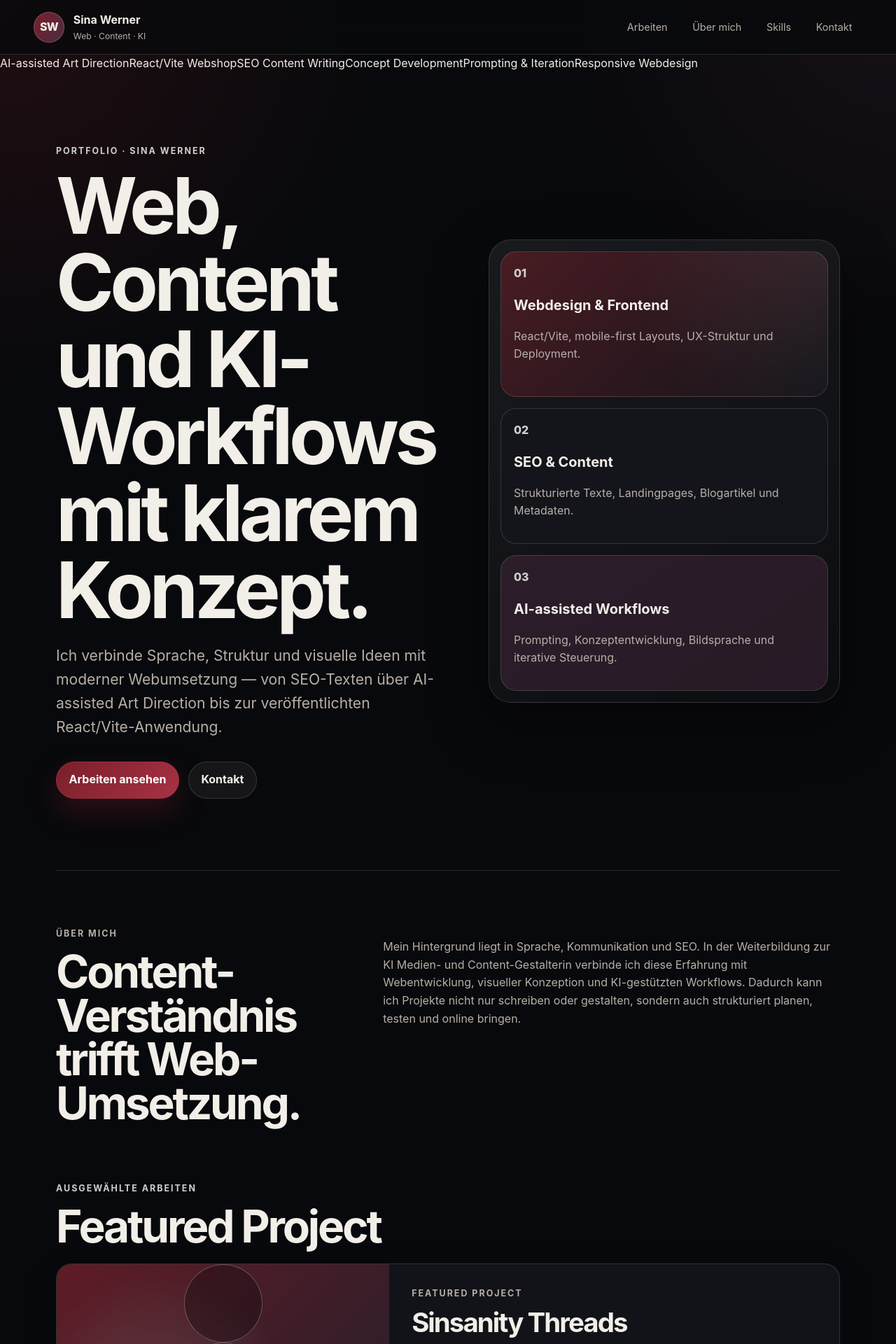
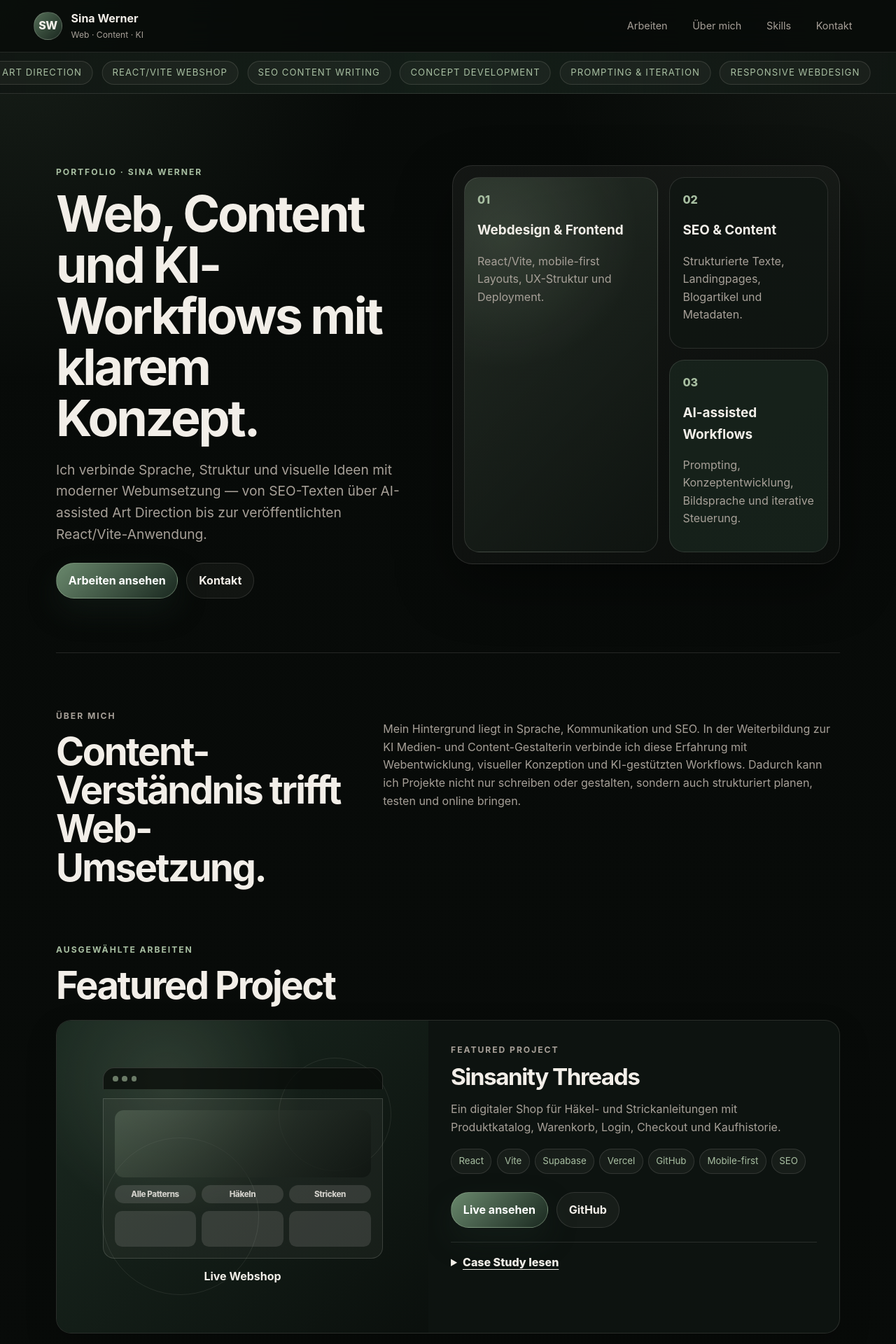
Before and after one commit to sinsanityai/portfolio, a React (Vite) app: page / in a window 1280 px wide. Shown: the top 1920 px of the page at 70% size. Built offline with nearby package versions, Linux system fonts and the light colour scheme.

Commit message:
style: redesign portfolio with dark green one-page layout

```diff
--- a/src/styles.css
+++ b/src/styles.css
@@ -1,16 +1,15 @@
 :root {
-  --bg: #08090c;
-  --bg-soft: #101116;
-  --card: #15161d;
-  --card-strong: #1c1d25;
+  --bg: #070a08;
+  --bg-soft: #0c100d;
+  --surface: #101612;
+  --surface-2: #161d18;
   --text: #f2eee8;
-  --muted: #b7afa8;
-  --line: rgba(242, 238, 232, 0.14);
-  --accent: #7a1f2a;
-  --accent-bright: #a83245;
-  --plum: #4a2c40;
-  --silver: #cfcfcf;
-  --shadow: 0 30px 80px rgba(0, 0, 0, 0.38);
+  --muted: #a7a098;
+  --line: rgba(242, 238, 232, 0.12);
+  --accent: #6f8f72;
+  --accent-soft: #a8bfa2;
+  --accent-dark: #1b2a21;
+  --shadow: 0 30px 80px rgba(0, 0, 0, 0.42);
 }
 
 * {
@@ -19,15 +18,16 @@
 
 html {
   scroll-behavior: smooth;
+  scroll-padding-top: 7rem;
 }
 
 body {
   margin: 0;
   min-width: 320px;
   background:
-    radial-gradient(circle at top left, rgba(122, 31, 42, 0.22), transparent 34rem),
-    radial-gradient(circle at top right, rgba(74, 44, 64, 0.22), transparent 30rem),
-    var(--bg);
+    radial-gradient(circle at top left, rgba(111, 143, 114, 0.16), transparent 34rem),
+    radial-gradient(circle at top right, rgba(168, 191, 162, 0.08), transparent 32rem),
+    linear-gradient(180deg, #070a08 0%, #080b09 45%, #060806 100%);
   color: var(--text);
   font-family: Inter, ui-sans-serif, system-ui, -apple-system, BlinkMacSystemFont, "Segoe UI", sans-serif;
   line-height: 1.6;
@@ -38,7 +38,8 @@ a {
 }
 
 button,
-a {
+a,
+summary {
   -webkit-tap-highlight-color: transparent;
 }
 
@@ -50,9 +51,9 @@ a {
   align-items: center;
   justify-content: space-between;
   gap: 1.5rem;
-  padding: 1rem clamp(1rem, 4vw, 3rem);
+  padding: 0.9rem clamp(1rem, 4vw, 3rem);
   border-bottom: 1px solid var(--line);
-  background: rgba(8, 9, 12, 0.78);
+  background: rgba(7, 10, 8, 0.8);
   backdrop-filter: blur(18px);
 }
 
@@ -65,12 +66,13 @@ a {
 
 .brand-mark {
   display: grid;
-  width: 2.75rem;
-  height: 2.75rem;
+  width: 2.55rem;
+  height: 2.55rem;
   place-items: center;
-  border: 1px solid rgba(242, 238, 232, 0.22);
+  border: 1px solid rgba(242, 238, 232, 0.18);
   border-radius: 999px;
-  background: linear-gradient(135deg, var(--accent), var(--plum));
+  background: linear-gradient(135deg, rgba(111, 143, 114, 0.75), rgba(27, 42, 33, 0.95));
+  color: var(--text);
   font-weight: 800;
   letter-spacing: -0.04em;
 }
@@ -99,13 +101,15 @@ a {
   color: var(--muted);
   font-size: 0.9rem;
   text-decoration: none;
+  transition: color 160ms ease, border-color 160ms ease, background 160ms ease;
 }
 
 .site-nav a:hover,
-.site-nav a.active {
-  border-color: var(--line);
+.site-nav a:focus-visible {
+  border-color: rgba(168, 191, 162, 0.24);
   color: var(--text);
-  background: rgba(242, 238, 232, 0.06);
+  background: rgba(242, 238, 232, 0.05);
+  outline: none;
 }
 
 .section-shell {
@@ -113,19 +117,52 @@ a {
   margin: 0 auto;
 }
 
+.motion-strip {
+  overflow: hidden;
+  border-bottom: 1px solid var(--line);
+  background: linear-gradient(90deg, rgba(16, 22, 18, 0.92), rgba(27, 42, 33, 0.62), rgba(16, 22, 18, 0.92));
+}
+
+.motion-track {
+  display: flex;
+  width: max-content;
+  gap: 0.8rem;
+  padding: 0.75rem 1rem;
+  animation: strip-scroll 34s linear infinite;
+}
+
+.motion-track span {
+  display: inline-flex;
+  align-items: center;
+  min-height: 2.1rem;
+  border: 1px solid rgba(242, 238, 232, 0.13);
+  border-radius: 999px;
+  padding: 0.35rem 0.9rem;
+  color: var(--accent-soft);
+  background: rgba(242, 238, 232, 0.04);
+  font-size: 0.82rem;
+  letter-spacing: 0.08em;
+  text-transform: uppercase;
+  white-space: nowrap;
+}
+
+@keyframes strip-scroll {
+  from { transform: translateX(0); }
+  to { transform: translateX(-50%); }
+}
+
 .hero {
   display: grid;
-  grid-template-columns: minmax(0, 1.05fr) minmax(300px, 0.95fr);
+  grid-template-columns: minmax(0, 0.95fr) minmax(300px, 1.05fr);
   gap: clamp(2rem, 5vw, 4rem);
-  align-items: center;
-  min-height: calc(100svh - 6rem);
-  padding: clamp(4rem, 8vw, 7rem) 0;
+  align-items: start;
+  padding: clamp(4rem, 8vw, 6.5rem) 0 clamp(3rem, 6vw, 5rem);
 }
 
 .eyebrow {
   margin: 0 0 0.8rem;
-  color: var(--silver);
-  font-size: 0.78rem;
+  color: var(--accent-soft);
+  font-size: 0.76rem;
   font-weight: 750;
   letter-spacing: 0.16em;
   text-transform: uppercase;
@@ -133,47 +170,54 @@ a {
 
 h1,
 h2,
-h3 {
+h3,
+h4 {
   margin: 0;
-  letter-spacing: -0.05em;
-  line-height: 0.98;
+  letter-spacing: -0.045em;
+  line-height: 1.02;
 }
 
 h1 {
-  max-width: 820px;
-  font-size: clamp(3.2rem, 9vw, 7rem);
+  max-width: 760px;
+  font-size: clamp(2.35rem, 5.6vw, 4.75rem);
 }
 
 h2 {
-  font-size: clamp(2rem, 5vw, 4.15rem);
+  font-size: clamp(1.9rem, 4.3vw, 3.4rem);
 }
 
 h3 {
-  font-size: clamp(1.6rem, 3vw, 2.5rem);
+  font-size: clamp(1.45rem, 2.6vw, 2.2rem);
+}
+
+h4 {
+  font-size: 1rem;
+  letter-spacing: -0.02em;
 }
 
 .hero-text {
   max-width: 720px;
-  margin: 1.45rem 0 0;
+  margin: 1.35rem 0 0;
   color: var(--muted);
-  font-size: clamp(1.08rem, 2vw, 1.32rem);
+  font-size: clamp(1.02rem, 1.6vw, 1.2rem);
 }
 
-.hero-actions {
+.hero-actions,
+.project-actions {
   display: flex;
   flex-wrap: wrap;
-  gap: 0.8rem;
-  margin-top: 2rem;
+  gap: 0.75rem;
+  margin-top: 1.6rem;
 }
 
 .button {
   display: inline-flex;
   align-items: center;
   justify-content: center;
-  min-height: 2.9rem;
+  min-height: 2.8rem;
   border: 1px solid var(--line);
   border-radius: 999px;
-  padding: 0.8rem 1.1rem;
+  padding: 0.74rem 1.05rem;
   font-weight: 750;
   text-decoration: none;
   transition: transform 160ms ease, border-color 160ms ease, background 160ms ease;
@@ -184,24 +228,25 @@ h3 {
 }
 
 .button-primary {
-  border-color: rgba(168, 50, 69, 0.55);
-  background: linear-gradient(135deg, var(--accent), var(--accent-bright));
+  border-color: rgba(168, 191, 162, 0.42);
+  background: linear-gradient(135deg, rgba(111, 143, 114, 0.95), rgba(27, 42, 33, 0.98));
   color: white;
-  box-shadow: 0 18px 40px rgba(122, 31, 42, 0.32);
+  box-shadow: 0 18px 40px rgba(27, 42, 33, 0.38);
 }
 
 .button-secondary {
-  background: rgba(242, 238, 232, 0.06);
+  background: rgba(242, 238, 232, 0.045);
   color: var(--text);
 }
 
 .hero-panel {
   display: grid;
+  grid-template-columns: 1.1fr 0.9fr;
   gap: 1rem;
   padding: 1rem;
   border: 1px solid var(--line);
-  border-radius: 2rem;
-  background: linear-gradient(145deg, rgba(255,255,255,0.07), rgba(255,255,255,0.02));
+  border-radius: 1.8rem;
+  background: linear-gradient(145deg, rgba(242, 238, 232, 0.055), rgba(242, 238, 232, 0.018));
   box-shadow: var(--shadow);
 }
 
@@ -210,35 +255,37 @@ h3 {
 .case-block,
 .contact-section {
   border: 1px solid var(--line);
-  border-radius: 1.4rem;
-  background: rgba(21, 22, 29, 0.78);
+  border-radius: 1.35rem;
+  background: rgba(16, 22, 18, 0.78);
 }
 
 .panel-card {
-  padding: 1.1rem;
+  min-height: 12rem;
+  padding: 1.15rem;
 }
 
 .panel-card.large {
-  min-height: 13rem;
+  grid-row: span 2;
+  min-height: 100%;
   background:
-    linear-gradient(135deg, rgba(122, 31, 42, 0.5), rgba(21, 22, 29, 0.7)),
-    radial-gradient(circle at top right, rgba(242, 238, 232, 0.18), transparent 18rem);
+    radial-gradient(circle at 20% 15%, rgba(168, 191, 162, 0.15), transparent 12rem),
+    linear-gradient(135deg, rgba(111, 143, 114, 0.18), rgba(16, 22, 18, 0.72));
 }
 
 .panel-card.accent {
-  background: rgba(74, 44, 64, 0.45);
+  background: rgba(27, 42, 33, 0.68);
 }
 
 .panel-card span {
   display: inline-flex;
   margin-bottom: 1rem;
-  color: var(--silver);
+  color: var(--accent-soft);
   font-weight: 800;
 }
 
 .panel-card strong {
   display: block;
-  font-size: 1.25rem;
+  font-size: 1.18rem;
 }
 
 .panel-card p,
@@ -246,7 +293,8 @@ h3 {
 .case-block p,
 .intro-grid p,
 .contact-section p,
-.site-footer p {
+.site-footer p,
+.case-toggle li {
   color: var(--muted);
 }
 
@@ -279,34 +327,156 @@ h3 {
 .project-card {
   display: grid;
   overflow: hidden;
-  box-shadow: 0 18px 45px rgba(0, 0, 0, 0.18);
+  box-shadow: 0 18px 45px rgba(0, 0, 0, 0.2);
 }
 
 .project-card-featured {
-  grid-template-columns: minmax(280px, 0.85fr) minmax(0, 1.15fr);
+  grid-template-columns: minmax(300px, 0.95fr) minmax(0, 1.05fr);
   min-height: 28rem;
 }
 
 .project-visual {
+  position: relative;
   display: grid;
-  min-height: 13rem;
-  place-items: center;
+  min-height: 14rem;
+  place-items: end start;
+  overflow: hidden;
+  padding: 1.2rem;
+  text-decoration: none;
   background:
-    radial-gradient(circle at 30% 20%, rgba(207, 207, 207, 0.18), transparent 12rem),
-    linear-gradient(135deg, rgba(122, 31, 42, 0.75), rgba(74, 44, 64, 0.45) 45%, rgba(10, 10, 12, 0.86));
+    radial-gradient(circle at 30% 20%, rgba(168, 191, 162, 0.16), transparent 12rem),
+    linear-gradient(135deg, rgba(27, 42, 33, 0.98), rgba(10, 15, 12, 0.86));
+}
+
+.project-visual::before,
+.project-visual::after {
+  content: "";
+  position: absolute;
+  inset: auto auto 12% 12%;
+  width: 42%;
+  aspect-ratio: 1;
+  border: 1px solid rgba(242, 238, 232, 0.12);
+  border-radius: 50%;
+  opacity: 0.7;
+}
+
+.project-visual::after {
+  inset: 12% 10% auto auto;
+  width: 30%;
+}
+
+.project-visual span,
+.project-visual strong {
+  position: relative;
+  z-index: 1;
 }
 
 .project-visual span {
+  max-width: 12rem;
+  color: var(--text);
+  font-size: 1.05rem;
+  font-weight: 850;
+  letter-spacing: -0.03em;
+}
+
+.project-visual-featured {
+  align-content: center;
+  place-items: center;
+  gap: 0.8rem;
+}
+
+.browser-chrome,
+.site-preview {
+  position: relative;
+  z-index: 1;
+  width: min(90%, 25rem);
+}
+
+.browser-chrome {
+  display: flex;
+  gap: 0.35rem;
+  padding: 0.7rem 0.85rem;
+  border: 1px solid rgba(242, 238, 232, 0.16);
+  border-bottom: 0;
+  border-radius: 1rem 1rem 0 0;
+  background: rgba(7, 10, 8, 0.72);
+}
+
+.browser-chrome span {
+  width: 0.48rem;
+  height: 0.48rem;
+  border-radius: 50%;
+  background: var(--accent-soft);
+  opacity: 0.6;
+}
+
+.site-preview {
+  padding: 1rem;
+  border: 1px solid rgba(242, 238, 232, 0.16);
+  border-radius: 0 0 1rem 1rem;
+  background: rgba(242, 238, 232, 0.045);
+}
+
+.preview-hero {
+  height: 6rem;
+  border-radius: 0.8rem;
+  background: linear-gradient(135deg, rgba(168, 191, 162, 0.22), rgba(16, 22, 18, 0.95));
+}
+
+.preview-nav,
+.preview-grid {
   display: grid;
-  width: 7rem;
-  height: 7rem;
-  place-items: center;
-  border: 1px solid rgba(242, 238, 232, 0.28);
-  border-radius: 50%;
-  background: rgba(8, 9, 12, 0.32);
-  font-size: 2.4rem;
-  font-weight: 900;
-  letter-spacing: -0.08em;
+  gap: 0.55rem;
+  margin-top: 0.7rem;
+}
+
+.preview-nav {
+  grid-template-columns: repeat(3, 1fr);
+}
+
+.preview-nav span,
+.preview-grid span {
+  display: block;
+  border-radius: 999px;
+  background: rgba(242, 238, 232, 0.12);
+}
+
+.preview-nav span {
+  min-height: 1.4rem;
+  padding: 0.25rem;
+  color: rgba(242, 238, 232, 0.82);
+  font-size: 0.72rem;
+  text-align: center;
+}
+
+.preview-grid {
+  grid-template-columns: repeat(3, 1fr);
+}
+
+.preview-grid span {
+  height: 3.2rem;
+  border-radius: 0.65rem;
+}
+
+.project-visual-repair {
+  background:
+    linear-gradient(135deg, rgba(168, 191, 162, 0.16), transparent 35%),
+    repeating-linear-gradient(120deg, rgba(242, 238, 232, 0.07) 0 1px, transparent 1px 16px),
+    linear-gradient(135deg, #101612, #1a211d);
+}
+
+.project-visual-editorial {
+  background:
+    radial-gradient(circle at 70% 20%, rgba(242, 238, 232, 0.14), transparent 9rem),
+    linear-gradient(145deg, #1a1d18, #0b0e0c 55%, #233126);
+}
+
+.project-visual-seo {
+  background:
+    linear-gradient(90deg, rgba(242, 238, 232, 0.06) 1px, transparent 1px),
+    linear-gradient(180deg, rgba(242, 238, 232, 0.06) 1px, transparent 1px),
+    linear-gradient(135deg, #101612, #172019);
+  background-size: 26px 26px, 26px 26px, auto;
 }
 
 .project-content {
@@ -321,7 +491,7 @@ h3 {
 }
 
 .tag-row {
-  margin: 1.2rem 0;
+  margin: 1.1rem 0;
 }
 
 .tag-row span,
@@ -329,11 +499,18 @@ h3 {
   border: 1px solid var(--line);
   border-radius: 999px;
   padding: 0.42rem 0.65rem;
-  color: var(--silver);
-  background: rgba(242, 238, 232, 0.05);
-  font-size: 0.84rem;
+  color: var(--accent-soft);
+  background: rgba(242, 238, 232, 0.045);
+  font-size: 0.83rem;
 }
 
+.pdf-link-row {
+  display: grid;
+  gap: 0.45rem;
+  margin-top: 0.9rem;
+}
+
+.pdf-link-row a,
 .text-link,
 .back-link {
   color: var(--text);
@@ -341,19 +518,64 @@ h3 {
   text-underline-offset: 0.25em;
 }
 
+.pdf-link-row a {
+  display: inline-flex;
+  width: fit-content;
+  color: var(--accent-soft);
+}
+
+.case-toggle {
+  margin-top: 1.25rem;
+  border-top: 1px solid var(--line);
+  padding-top: 1rem;
+}
+
+.case-toggle summary {
+  width: fit-content;
+  cursor: pointer;
+  color: var(--text);
+  font-weight: 850;
+  text-decoration: underline;
+  text-underline-offset: 0.25em;
+}
+
+.case-toggle-body {
+  display: grid;
+  gap: 1rem;
+  margin-top: 1rem;
+}
+
+.case-toggle-body h4 {
+  margin-bottom: 0.35rem;
+  color: var(--accent-soft);
+}
+
+.case-toggle-body p,
+.case-toggle-body ul {
+  margin: 0;
+}
+
+.case-toggle-body ul {
+  padding-left: 1.1rem;
+}
+
+.case-toggle-body li + li {
+  margin-top: 0.45rem;
+}
+
 .skills-list {
   padding: 1.2rem;
   border: 1px solid var(--line);
   border-radius: 1.4rem;
-  background: rgba(242, 238, 232, 0.04);
+  background: rgba(242, 238, 232, 0.035);
 }
 
 .contact-section {
   margin-bottom: 4rem;
   padding: clamp(2rem, 4vw, 3rem);
   background:
-    linear-gradient(135deg, rgba(122, 31, 42, 0.42), rgba(21, 22, 29, 0.82)),
-    rgba(21, 22, 29, 0.78);
+    radial-gradient(circle at top right, rgba(168, 191, 162, 0.14), transparent 18rem),
+    linear-gradient(135deg, rgba(27, 42, 33, 0.88), rgba(16, 22, 18, 0.82));
 }
 
 .case-header {
@@ -426,7 +648,19 @@ h3 {
   margin: 0;
 }
 
-@media (max-width: 860px) {
+@media (prefers-reduced-motion: reduce) {
+  html {
+    scroll-behavior: auto;
+  }
+
+  .motion-track {
+    animation: none;
+    flex-wrap: wrap;
+    width: auto;
+  }
+}
+
+@media (max-width: 900px) {
   .site-header,
   .intro-grid,
   .hero,
@@ -434,6 +668,14 @@ h3 {
   .case-grid,
   .meta-grid {
     grid-template-columns: 1fr;
+  }
+
+  .hero-panel {
+    grid-template-columns: 1fr;
+  }
+
+  .panel-card.large {
+    grid-row: auto;
   }
 
   .site-header {
@@ -446,10 +688,6 @@ h3 {
 
   .project-grid {
     grid-template-columns: 1fr;
-  }
-
-  .hero {
-    min-height: auto;
   }
 }
 
@@ -468,7 +706,12 @@ h3 {
   }
 
   .hero-actions,
+  .project-actions,
   .button {
     width: 100%;
   }
+
+  .project-visual {
+    min-height: 12rem;
+  }
 }
```
